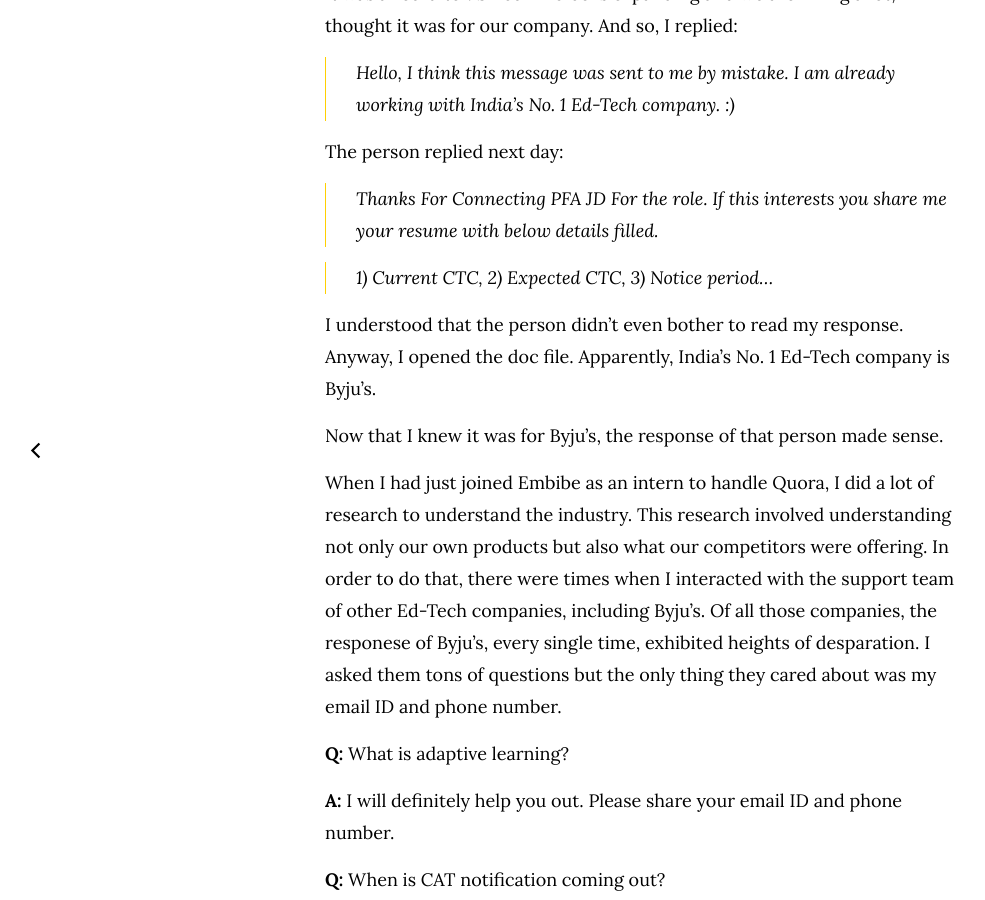
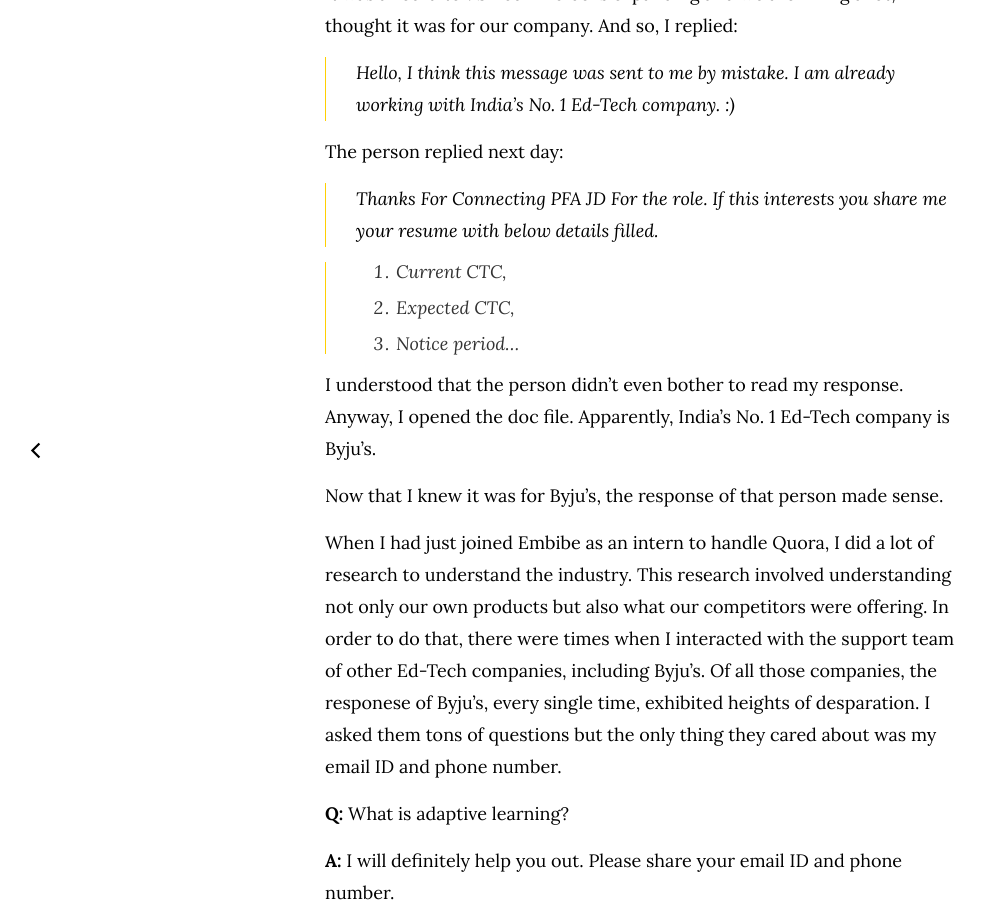
Before and after one commit to argumentativeyouth/pblog, a Jekyll site: the page built from _posts/2020-01-22-thinking.md, in a window 1280 px wide and 900 px high, scrolled down 558 px. Shown: the whole window, without its empty margins (0-985 px from the left). Built offline with Jekyll 4.4.1, drawn with Linux system fonts in a browser that asks for light colours.

Commit message:
Update 2020-01-22-thinking.md

```diff
--- a/_posts/2020-01-22-thinking.md
+++ b/_posts/2020-01-22-thinking.md
@@ -17,9 +17,9 @@
 
 > Thanks For Connecting PFA JD For the role. If this interests you share me your resume with below details filled.
 
-> 1) Current CTC,
-2) Expected CTC,
-3) Notice period...
+> 1. Current CTC,
+2. Expected CTC,
+3. Notice period...
 
 I understood that the person didn't even bother to read my response. Anyway, I opened the doc file. Apparently, India's No. 1 Ed-Tech company is Byju's.
 
```
